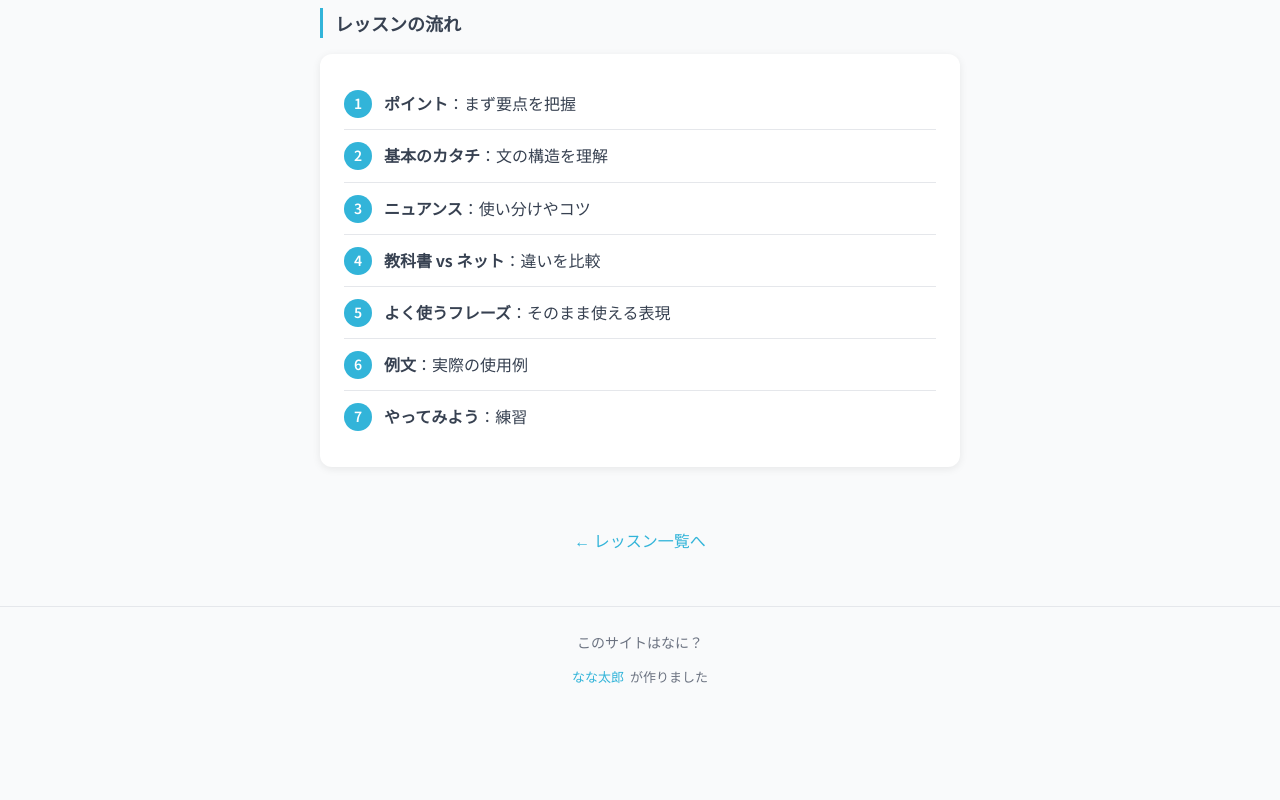
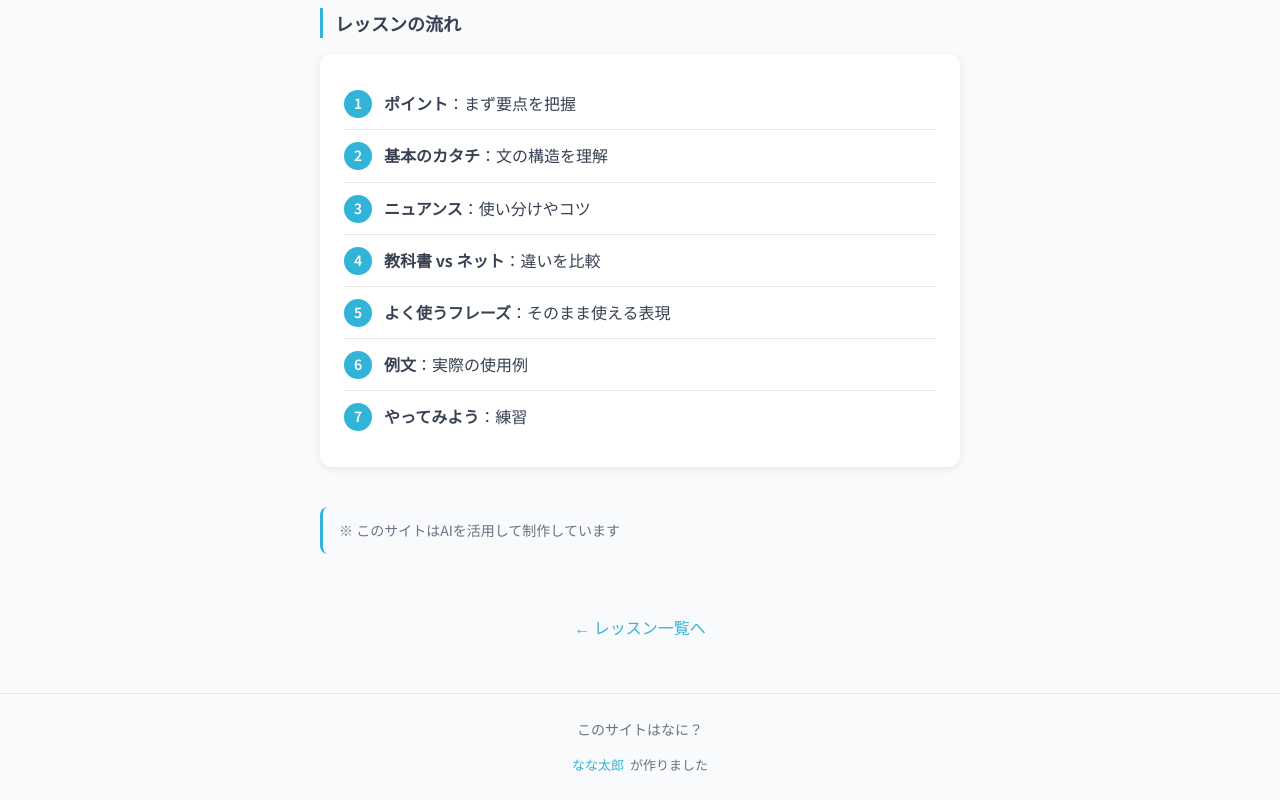
Before and after one commit to nxouv/net-eibunpo, a Next.js app: page /about in a window 1280 px wide. Shown: the part 1476-2276 px from the top of the page. Before the commit the page ends 2189 px from the top, so only its background shows below. Built offline with nearby package versions, Linux system fonts and the light colour scheme.

Commit message:
Add AI usage note to About page

```diff
--- a/src/app/about/page.tsx
+++ b/src/app/about/page.tsx
@@ -157,6 +157,10 @@ export default function AboutPage() {
                     </div>
                 </section>
 
+                <p className={styles.note}>
+                    ※ このサイトはAIを活用して制作しています
+                </p>
+
                 <div className={styles.cta}>
                     <Link href="/" className={styles.backLink}>
                         ← レッスン一覧へ
```
